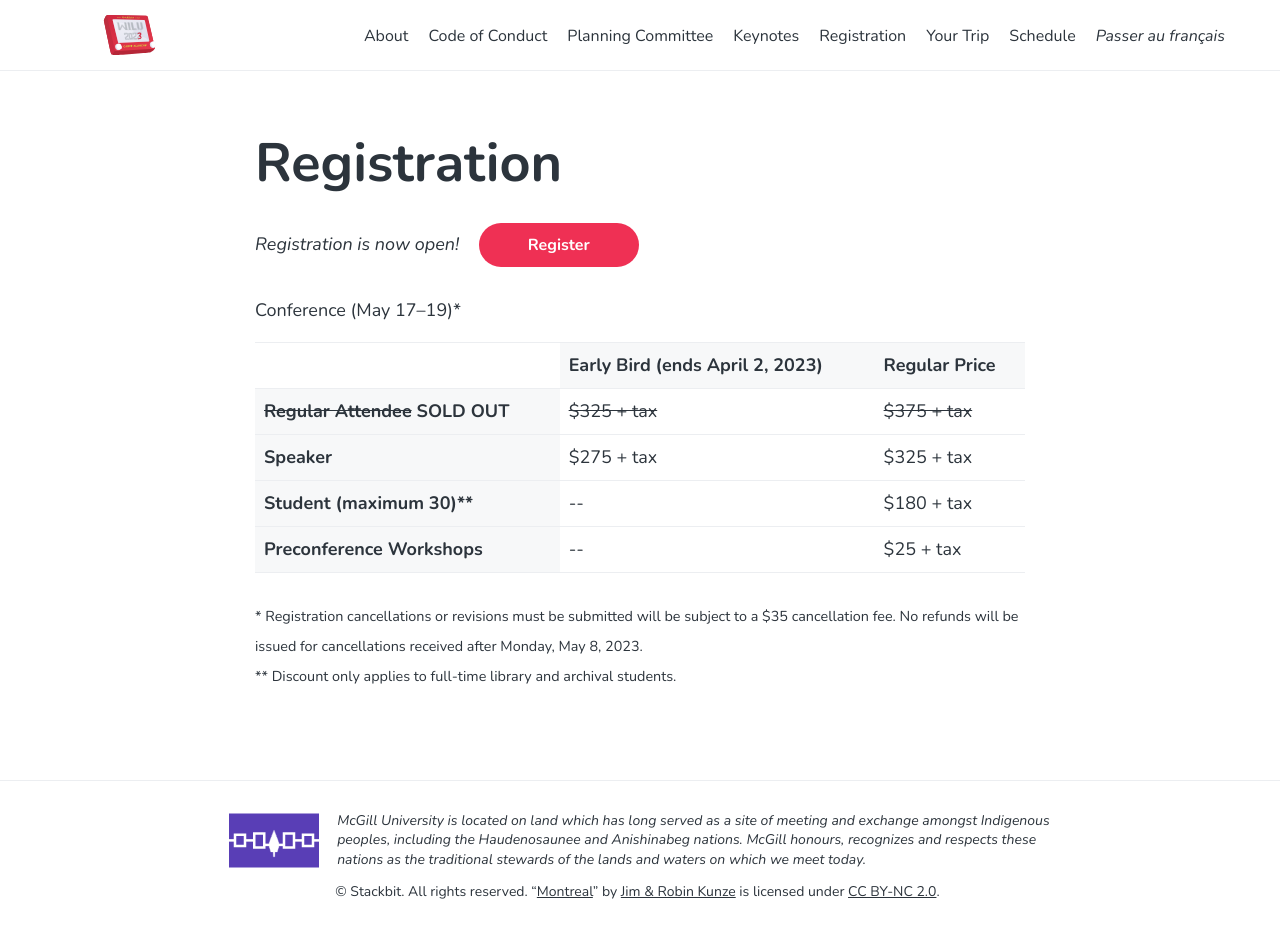
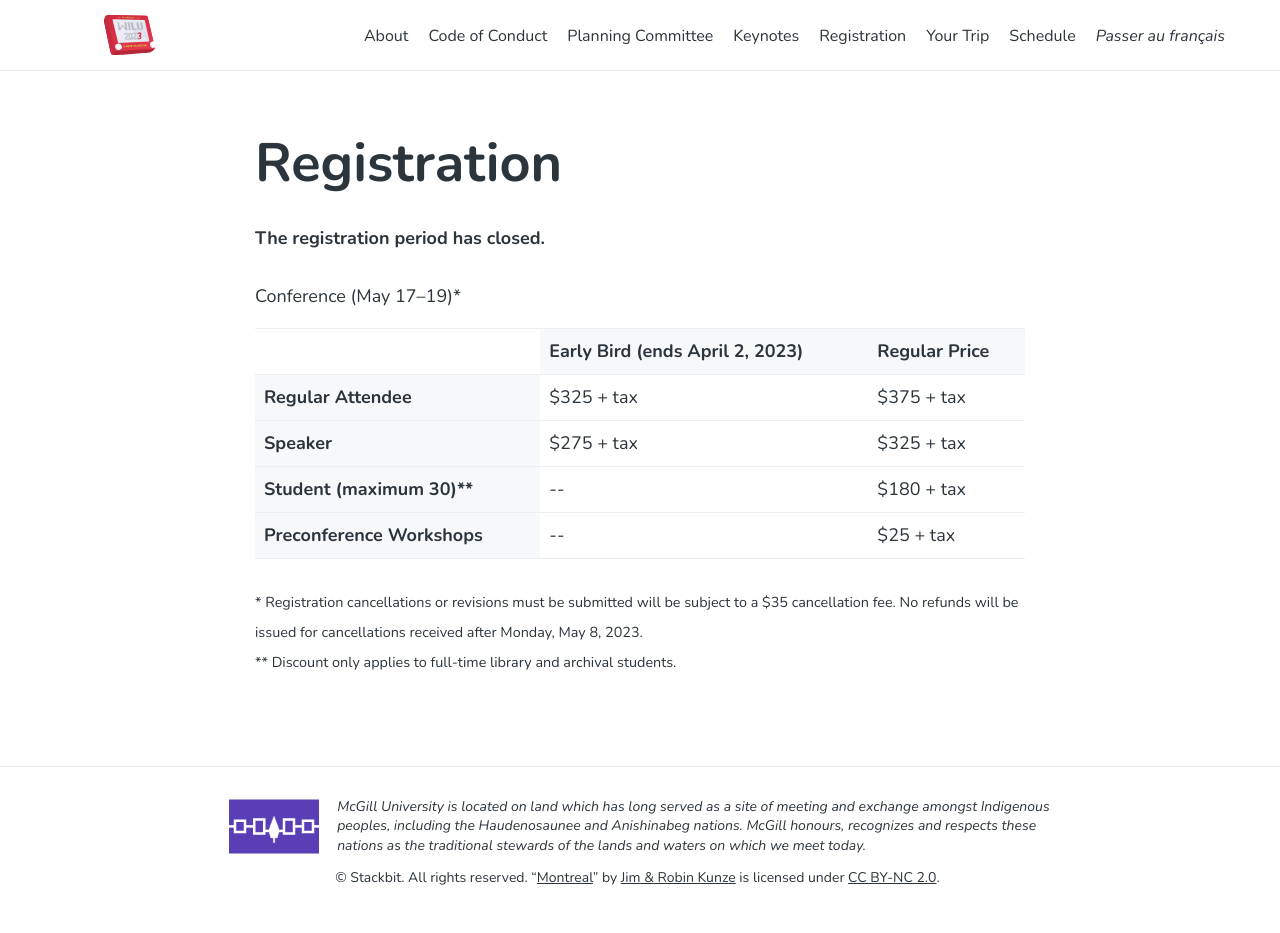
Before and after one commit to wilu-conference/wilu-conference.github.io, a Jekyll site: the page built from en/registration/index.html, in a window 1280 px wide. Built offline with Jekyll 4.4.1, drawn with Linux system fonts in a browser that asks for light colours.

Commit message:
Remove registration button

```diff
--- a/en/registration/index.html
+++ b/en/registration/index.html
@@ -6,11 +6,11 @@ homologue: /fr/inscription/
 weight: 7
 ---
 
-<p><em>Registration is now open!</em> <span><a href="https://www.conftool.com/wilu2023/index.php?page=login&lang=1" class="btn btn--primary">Register</a></span></p>
+<p><strong>The registration period has closed.</strong></p>
 <table>
   <caption>Conference (May 17–19)*</caption>
   <tr><td></td><th scope="col">Early Bird (ends April 2, 2023)</th><th scope="col">Regular Price</th></tr>
-  <tr><th scope="row"><s>Regular Attendee</s> SOLD OUT</th><td><s>$325 + tax</s></td><td><s>$375 + tax</s></td></tr>
+  <tr><th scope="row">Regular Attendee</th><td>$325 + tax</td><td>$375 + tax</td></tr>
   <tr><th scope="row">Speaker</th><td>$275 + tax</td><td>$325 + tax</td></tr>
   <tr><th scope="row">Student (maximum 30)**</th><td>--</td><td>$180 + tax</td></tr>
   <tr><th scope="row">Preconference Workshops</th><td>--</td><td>$25 + tax</td></tr>
--- a/fr/inscription/index.html
+++ b/fr/inscription/index.html
@@ -6,11 +6,11 @@ homologue: /en/registration/
 weight: 7
 ---
 
-<p><em>L’inscription est maintenant ouverte !</em> <span><a href="https://www.conftool.com/wilu2023/index.php?page=login&lang=2" class="btn btn--primary">S’inscrire</a></span></p>
+<p><strong>La période d’inscription est terminée.</strong></p>
 <table>
   <caption>Congrès (17–19 mai)*</caption>
   <tr><td></td><th scope="col">Lève tôt (jusqu’au 2 avril 2023)</th><th scope="col">Prix régulier</th></tr>
-  <tr><th scope="row"><s>Participant régulier</s> ÉPUISÉ</th><td><s>325 $ + taxes</s></td><td><s>375 $ + taxes</s></td></tr>
+  <tr><th scope="row">Participant régulier</th><td>325 $ + taxes</td><td>375 $ + taxes</td></tr>
   <tr><th scope="row">Conférencier·ère</th><td>275 $ + taxes</td><td>325 $ + taxes</td></tr>
   <tr><th scope="row">Étudiant·e (maximum 30)**</th><td>--</td><td>180 $ + taxes</td></tr>
   <tr><th scope="row">Ateliers pré-congrès</th><td>--</td><td>25 $ + taxes</td></tr>
```
